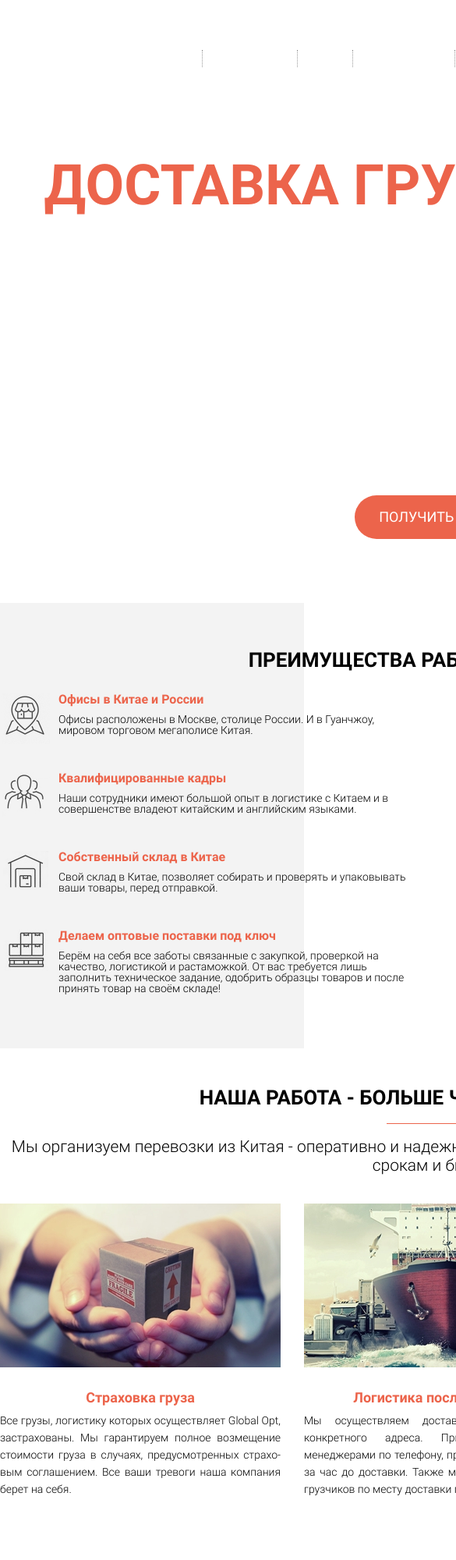
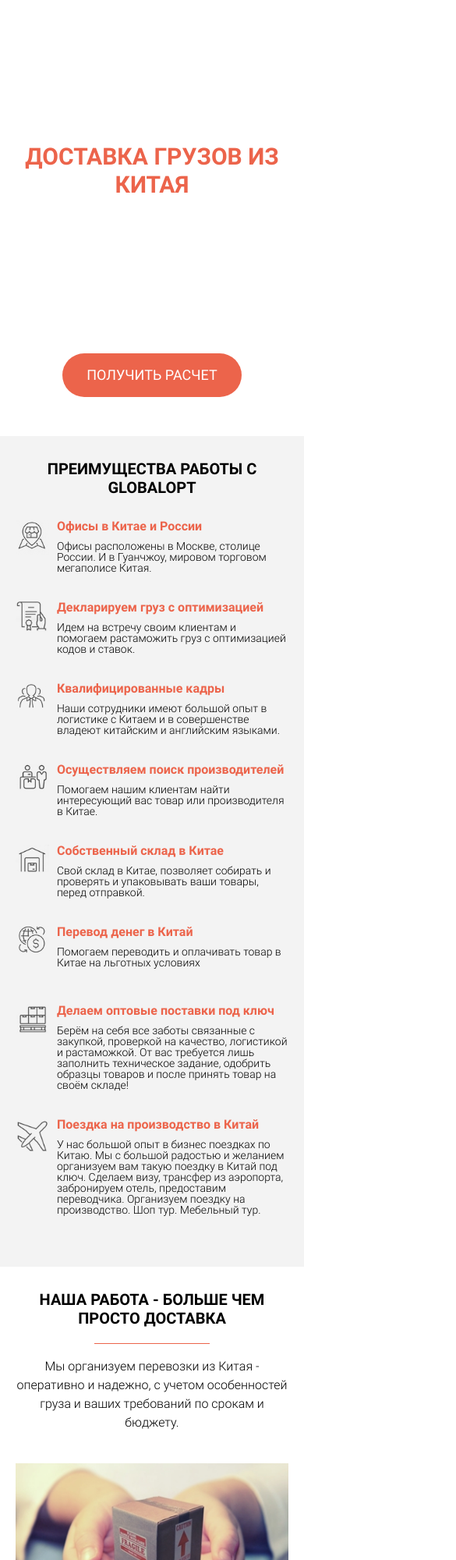
Before and after one commit to woodprop/global-opt, a website: page index.html in a window 390 px wide. Shown: the top 2000 px of the page at 78% size, 585 px wide, since content can reach past the window. Drawn offline with Linux system fonts and the light colour scheme.

Commit message:
adaprive for promo, advantages, work, agent blocks

```diff
--- /dev/null
+++ b/sass/base/_media.sass
@@ -0,0 +1,117 @@
+@media (max-width: 1200px)
+  .container
+    width: 960px
+
+  .promo
+    &_header
+      .menu_item
+        a
+          font-size: 12px
+      &_phone
+        a
+          font-size: 14px
+    &_title
+      font-size: 60px
+    &_features
+      &_item
+        width: 220px
+
+  .advantages
+    &_item
+      width: 450px
+
+  .work
+    &_item
+      width: 300px
+
+@media (max-width: 991px)
+  .container
+    width: 720px
+
+  .promo
+    &_header
+
+      &_phone, &_btn
+        display: none
+    &_description
+      font-size: 24px
+    &_title
+      margin-top: 10px
+      font-size: 48px
+    &_subtitle
+      font-size: 32px
+    &_features
+      display: none
+    .request_calc
+      margin-top: 0
+
+  .advantages
+    &_item
+      width: 350px
+
+  .work
+    &_item
+      width: 220px
+
+
+@media (max-width: 767px)
+  .container
+    width: 540px
+
+  .advantages
+    &_item
+      width: 100%
+
+  .work
+    &_wrapper
+      flex-wrap: wrap
+      margin-top: 0
+    &_item
+      width: 100%
+      .image-container
+        margin: 40px auto 0 auto
+      &_text
+        margin-top: 10px
+
+
+
+@media (max-width: 575px)
+  .container
+    width: 100%
+    padding: 20px
+
+  .promo
+    padding: 0 0 30px 0
+    &_header
+      &_menu
+        display: none
+    &_description
+      display: none
+    &_title
+      margin-top: 60px
+      font-size: 30px
+      line-height: 36px
+    &_subtitle
+      margin-top: 40px
+      font-size: 18px
+      line-height: 24px
+
+  .advantages
+    padding: 10px 0
+    &_title
+      font-size: 20px
+
+      line-height: 24px
+
+  .work
+    padding: 10px 0
+    &_title
+      font-size: 20px
+      line-height: 24px
+    &_subtitle
+      font-size: 16px
+
+  .agent
+    &_text
+      font-size: 16px
+      line-height: 20px
--- a/sass/blocks/_promo.sass
+++ b/sass/blocks/_promo.sass
@@ -25,11 +25,11 @@
         display: inline-block
         padding: 3px 15px
         border-right: 1px dotted rgba(0, 0, 0, .4)
+        font-size: 15px
         &:last-child
           border: none
         a
           color: #fff
-          font-size: 15px
           font-weight: 400
           text-decoration: none
           &:hover
--- a/sass/style.sass
+++ b/sass/style.sass
@@ -1,11 +1,18 @@
 @import "node_modules/css-reset-and-normalize-sass/scss/reset-and-normalize"
+
 @import "base/fonts"
 @import "base/vars"
 @import "base/mixins"
 @import "base/general"
 
 
+
 @import "blocks/promo"
 @import "blocks/advantages"
 @import "blocks/work"
 @import "blocks/agent"
+
+
+
+
+@import "base/media"
```
Also changed, not shown: css/style.min.css.
